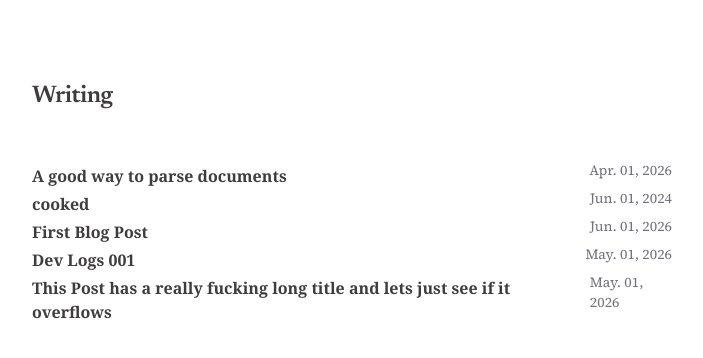
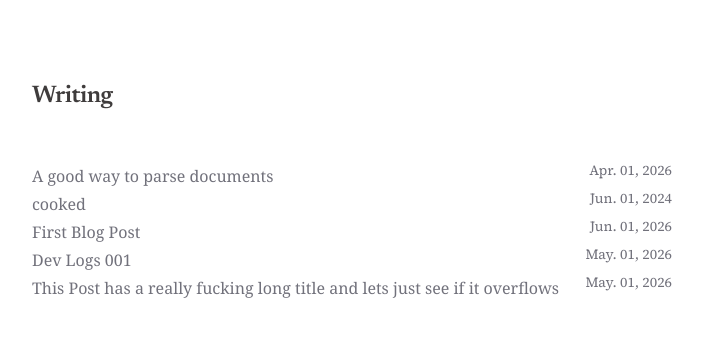
Before and after one commit to zian-feng/zian, a Next.js app: page /writing in a window 1280 px wide. Shown: the top 358 px of the page, without its empty margins (288-991 px from the left). Built offline with nearby package versions, Linux system fonts and the light colour scheme.

Commit message:
fixed: hover highlight logic

```diff
--- a/src/app/page.tsx
+++ b/src/app/page.tsx
@@ -30,7 +30,7 @@ export default function Home() {
             Dao Feng
           </h1>
 
-          <div className="h-10"/>
+          <div className="h-4"/>
 
           <p>
             I'm a London-based Data Scientist @ AITIS and an AI Automations Engineer at 4C Labs.
--- a/src/app/writing/page.tsx
+++ b/src/app/writing/page.tsx
@@ -18,11 +18,11 @@ export default function WritingPage(){
                         <Link
                             key={post.slug}
                             href={`/writing/${post.slug}`}
-                            className="block transition-colors hover:text-zinc-500"
+                            className="block text-zinc-500 transition-colors hover:text-foreground"
                         >
                             <div className="flex items-start justify-between gap-6">
                                 <div>
-                                    <h2 className="mt-1 font-serif text-l font-semibold">
+                                    <h2 className="mt-1 font-serif text-l">
                                         {post.title}
                                     </h2>
 
@@ -32,7 +32,7 @@ export default function WritingPage(){
                                         </p>
                                     )} */}
                                 </div>
-                                <time className="font-sans text-sm text-zinc-500">
+                                <time className="font-sans text-sm">
                                     {formatPostDate(post.date)}
                                 </time>
                             </div>
```
